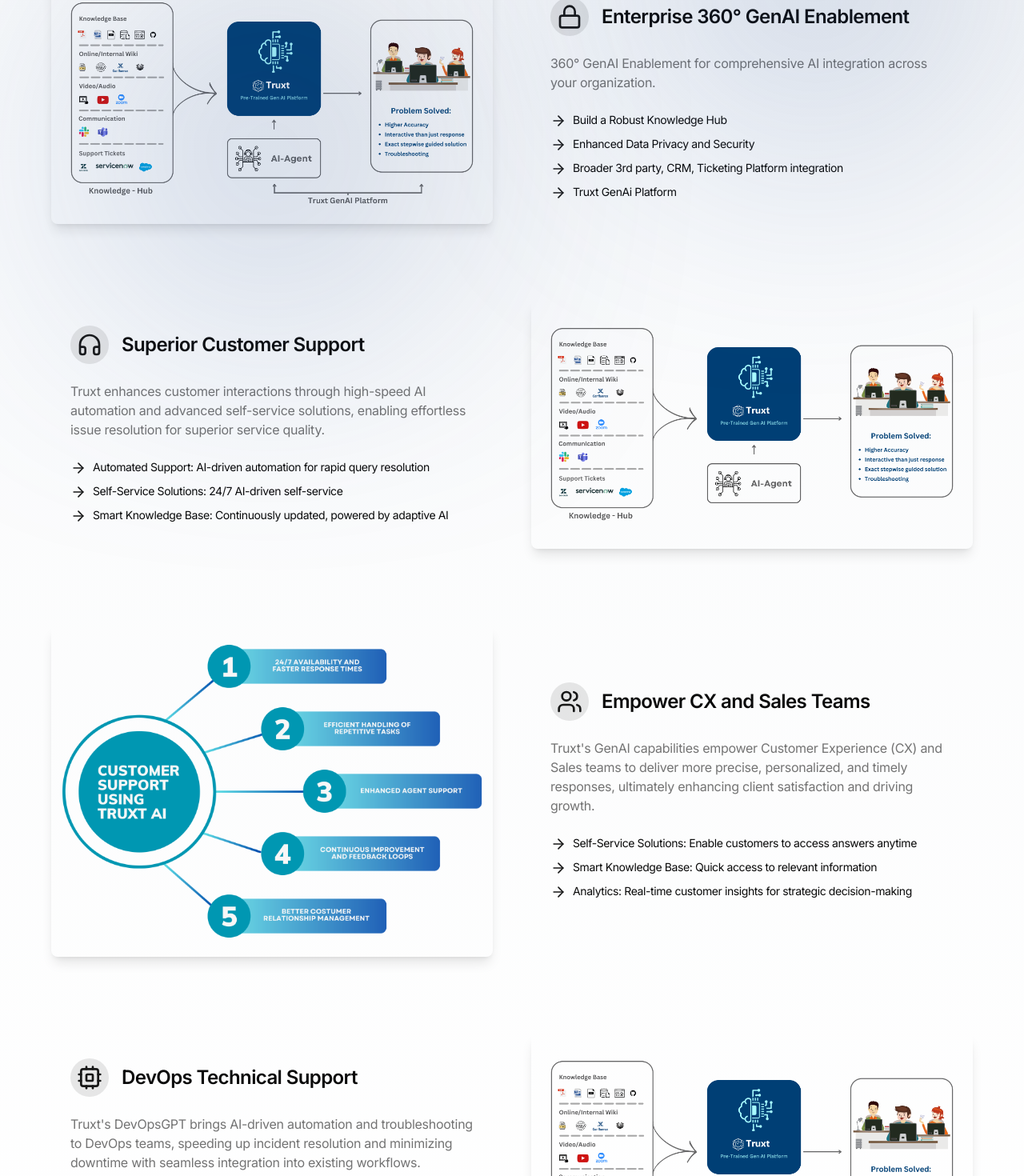
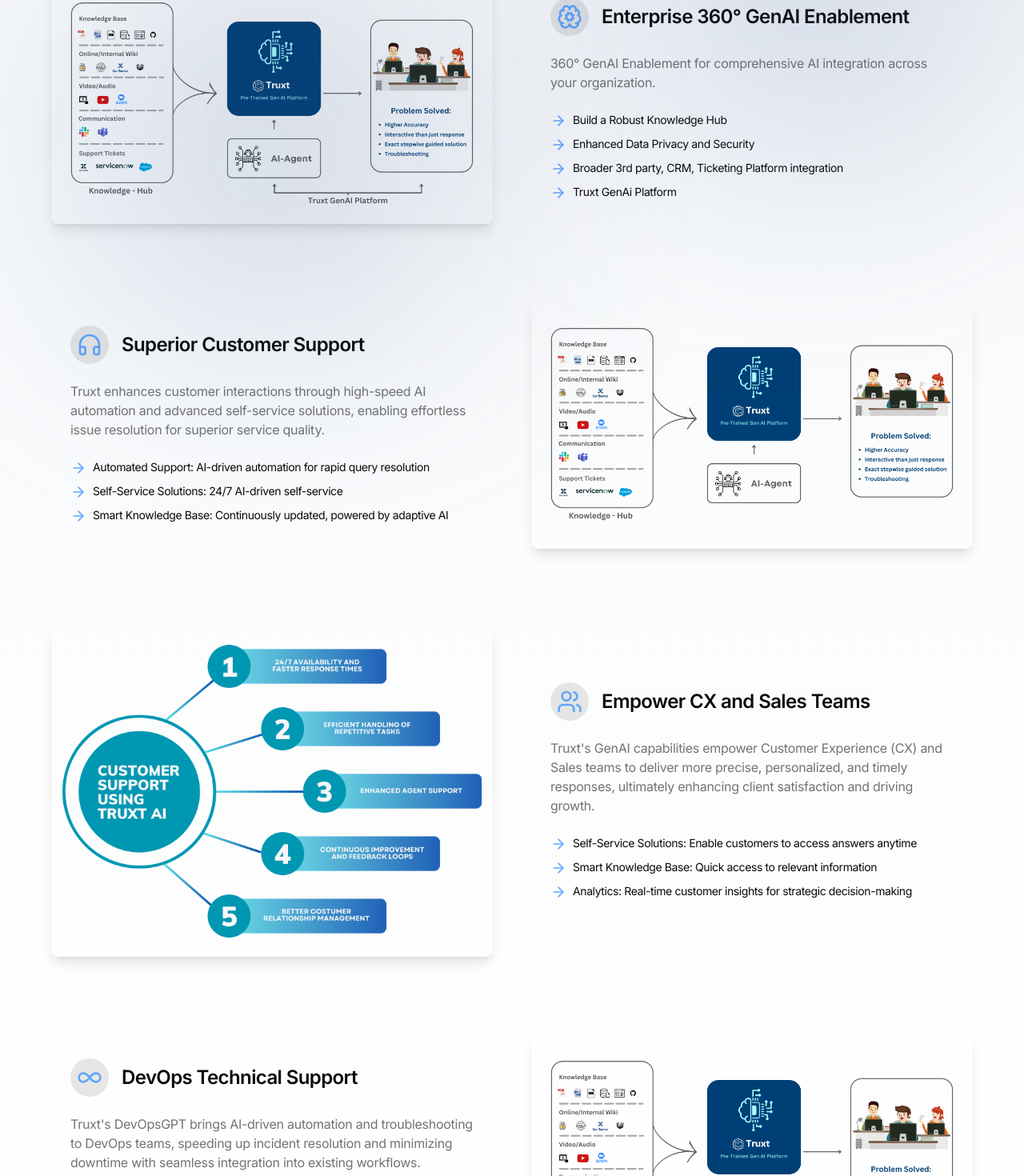
Before and after one commit to Truxt-ai/truxt-ai.github.io, a Next.js app: page /solutions in a window 1280 px wide. Shown: the part 613-2083 px from the top of the page at 80% size. Built offline with nearby package versions, Linux system fonts and the light colour scheme.

Commit message:
Solutions Color Updated

```diff
--- a/components/solution.tsx
+++ b/components/solution.tsx
@@ -3,14 +3,13 @@
 import React from 'react'
 import Image from 'next/image'
 import { Card, CardContent, CardDescription, CardHeader, CardTitle } from "@/components/ui/card"
-import { Button } from "@/components/ui/button"
-import { Cpu, HeadphonesIcon, Users, ArrowRight, Lock } from "lucide-react"
+import { HeadphonesIcon, Users, ArrowRight, BrainCog, Infinity } from "lucide-react"
 
 const solutions = [
   {
     title: 'Enterprise 360° GenAI Enablement',
     description: '360° GenAI Enablement for comprehensive AI integration across your organization.',
-    icon: <Lock className="h-8 w-8" />,
+    icon: <BrainCog className="h-8 w-8" color='#60a5fa' />,
     features: [
       'Build a Robust Knowledge Hub',
       'Enhanced Data Privacy and Security',
@@ -22,7 +21,7 @@
   {
     title: 'Superior Customer Support',
     description: 'Truxt enhances customer interactions through high-speed AI automation and advanced self-service solutions, enabling effortless issue resolution for superior service quality.',
-    icon: <HeadphonesIcon className="h-8 w-8" />,
+    icon: <HeadphonesIcon className="h-8 w-8" color='#60a5fa'/>,
     features: [
       'Automated Support: AI-driven automation for rapid query resolution',
       'Self-Service Solutions: 24/7 AI-driven self-service',
@@ -33,7 +32,7 @@
   {
     title: 'Empower CX and Sales Teams',
     description: "Truxt's GenAI capabilities empower Customer Experience (CX) and Sales teams to deliver more precise, personalized, and timely responses, ultimately enhancing client satisfaction and driving growth.",
-    icon: <Users className="h-8 w-8" />,
+    icon: <Users className="h-8 w-8" color='#60a5fa' />,
     features: [
       'Self-Service Solutions: Enable customers to access answers anytime',
       'Smart Knowledge Base: Quick access to relevant information',
@@ -44,7 +43,7 @@
   {
     title: 'DevOps Technical Support',
     description: "Truxt's DevOpsGPT brings AI-driven automation and troubleshooting to DevOps teams, speeding up incident resolution and minimizing downtime with seamless integration into existing workflows.",
-    icon: <Cpu className="h-8 w-8" />,
+    icon: <Infinity className="h-8 w-8" color='#60a5fa' />,
     features: [
       'AI-Powered DevOps Assistance: Fast, intelligent troubleshooting',
       'Integration with DevOps Tools: Works with Kubernetes, ArgoCD, Jenkins',
@@ -57,31 +56,6 @@
 export default function AISolutionsPage() {
   return (
     <div className="bg-gradient-to-b from-gray-50 to-white">
-      {/* <section className="relative">
-        <PageIllustration />
-        <div className="mx-auto max-w-6xl px-4 sm:px-6">
-          <div className="pb-12 pt-32 md:pb-20 md:pt-40">
-            <div className="text-center">
-              <h1 className="text-4xl font-extrabold tracking-tight text-gray-900 sm:text-5xl md:text-6xl">
-                <span className="block xl:inline">Discover Our</span>{' '}
-                <span className="block text-primary xl:inline">AI-Powered Solutions</span>
-              </h1>
-              <p className="mx-auto mt-3 max-w-md text-base text-gray-500 sm:text-lg md:mt-5 md:max-w-3xl md:text-xl">
-                Revolutionize your operations with cutting-edge AI technology. Explore our products designed to enhance efficiency and drive innovation.
-              </p>
-              <div className="mt-5 sm:mt-8 sm:flex sm:justify-center">
-                <div className="rounded-md shadow">
-                  <Button className="w-full px-8 py-3 text-base font-medium">Get started</Button>
-                </div>
-                <div className="mt-3 sm:mt-0 sm:ml-3">
-                  <Button variant="outline" className="w-full px-8 py-3 text-base font-medium">Learn more</Button>
-                </div>
-              </div>
-            </div>
-          </div>
-        </div>
-      </section> */}
-
       <main className="container max-w-6xl mx-auto py-16">
         {solutions.map((solution, index) => (
           <section key={index} className={`flex flex-col ${index % 2 === 0 ? 'md:flex-row' : 'md:flex-row-reverse'} items-center gap-12 mb-24`}>
@@ -109,12 +83,11 @@
                   <ul className="space-y-2">
                     {solution.features.map((feature, featureIndex) => (
                       <li key={featureIndex} className="flex items-start">
-                        <ArrowRight className="h-5 w-5 text-primary mr-2 flex-shrink-0 mt-0.5" />
+                        <ArrowRight className="h-5 w-5 text-primary mr-2 flex-shrink-0 mt-0.5" color='#60a5fa'/>
                         <span className="text-sm">{feature}</span>
                       </li>
                     ))}
                   </ul>
-                  {/* <Button className="mt-6">Learn More</Button> */}
                 </CardContent>
               </Card>
             </div>
```
